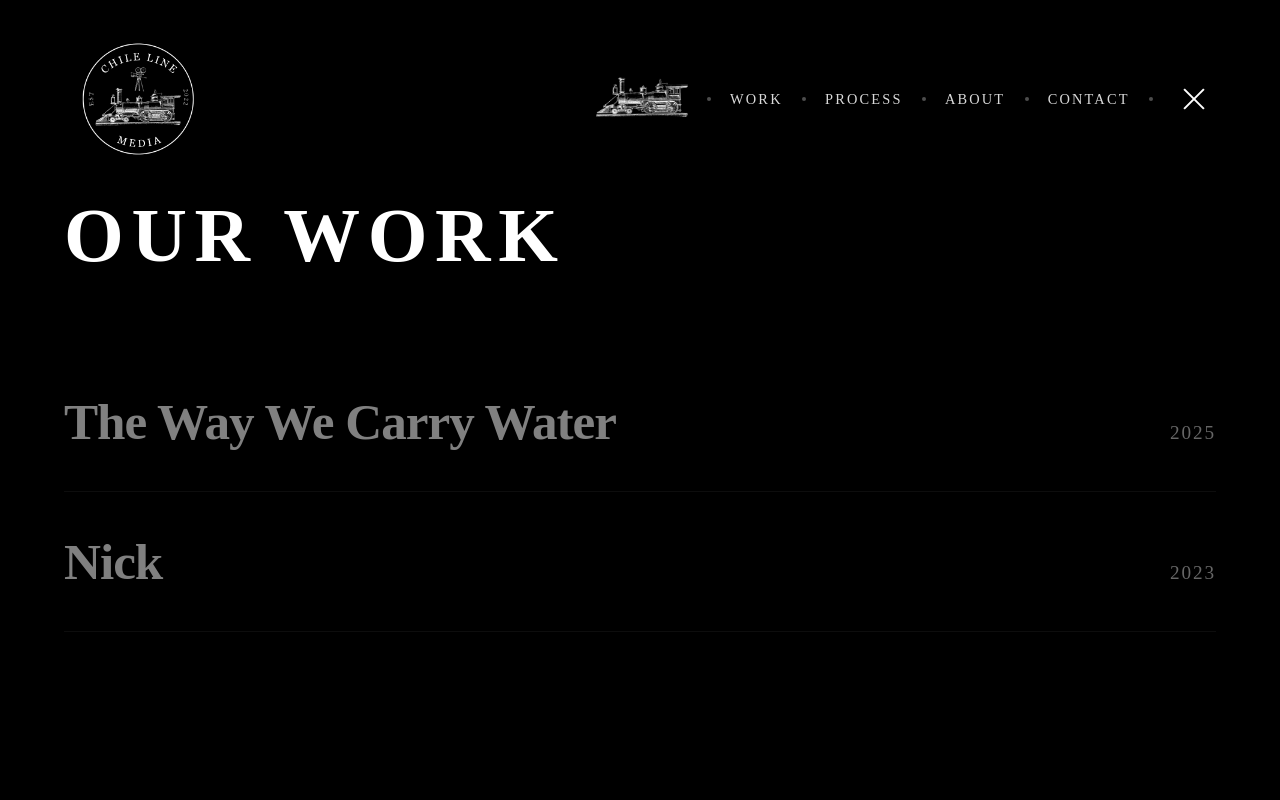
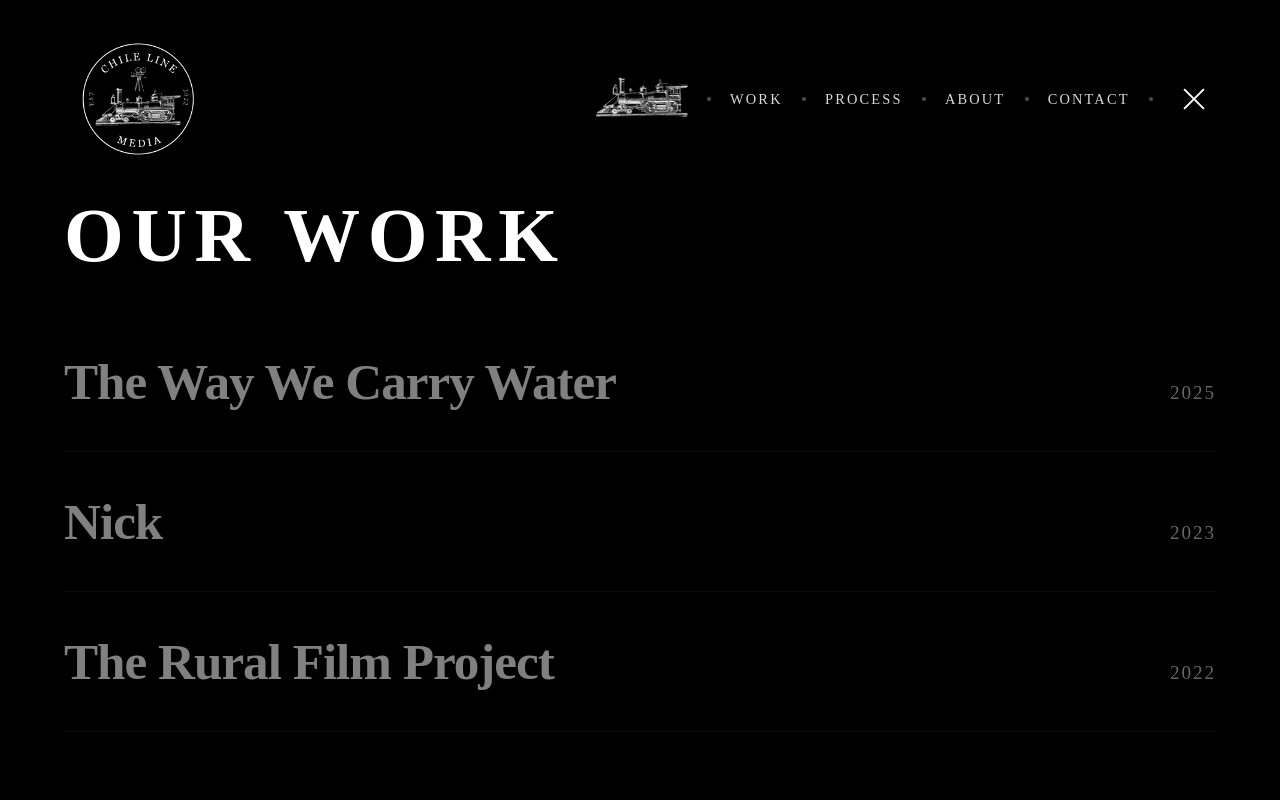
Before and after one commit to dsumms/CLM-Website, a Next.js app: page /work in a window 1280 px wide. Shown: the top 800 px of the page. Built offline with nearby package versions, Linux system fonts and the light colour scheme.

Commit message:
Restore Film Office project reference

```diff
--- a/src/data/projects.ts
+++ b/src/data/projects.ts
@@ -31,4 +31,13 @@ export const projects: Project[] = [
         description:
             "A comedic exploration of life, friendship, and the absurdity of everyday situations.",
     },
+    {
+        title: "The Rural Film Project",
+        year: "2022",
+        slug: "the-rural-film-project",
+        youtubeId: "foS2B5aOQ74",
+        category: "commercial",
+        description:
+            "A world of locations in one state. Completed in the summer of 2022, this was the first project produced by Chile Line Media. In partnership with the New Mexico Film Office, the goal of this short film was to showcase New Mexico as a world of locations in one state. Furthermore, to honor all creators past, present, and future and represent New Mexico as a premier place of the arts.",
+    },
 ];
```
